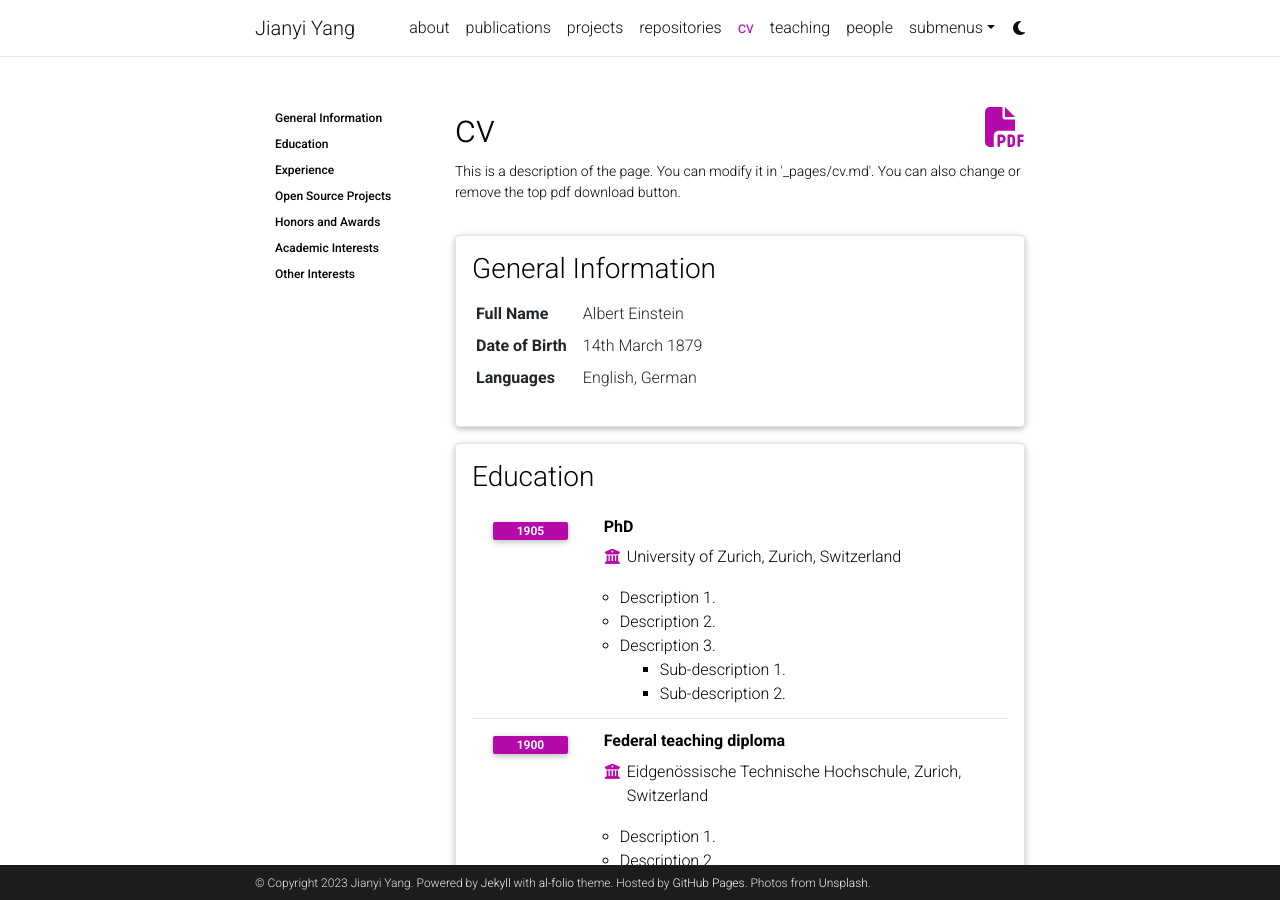
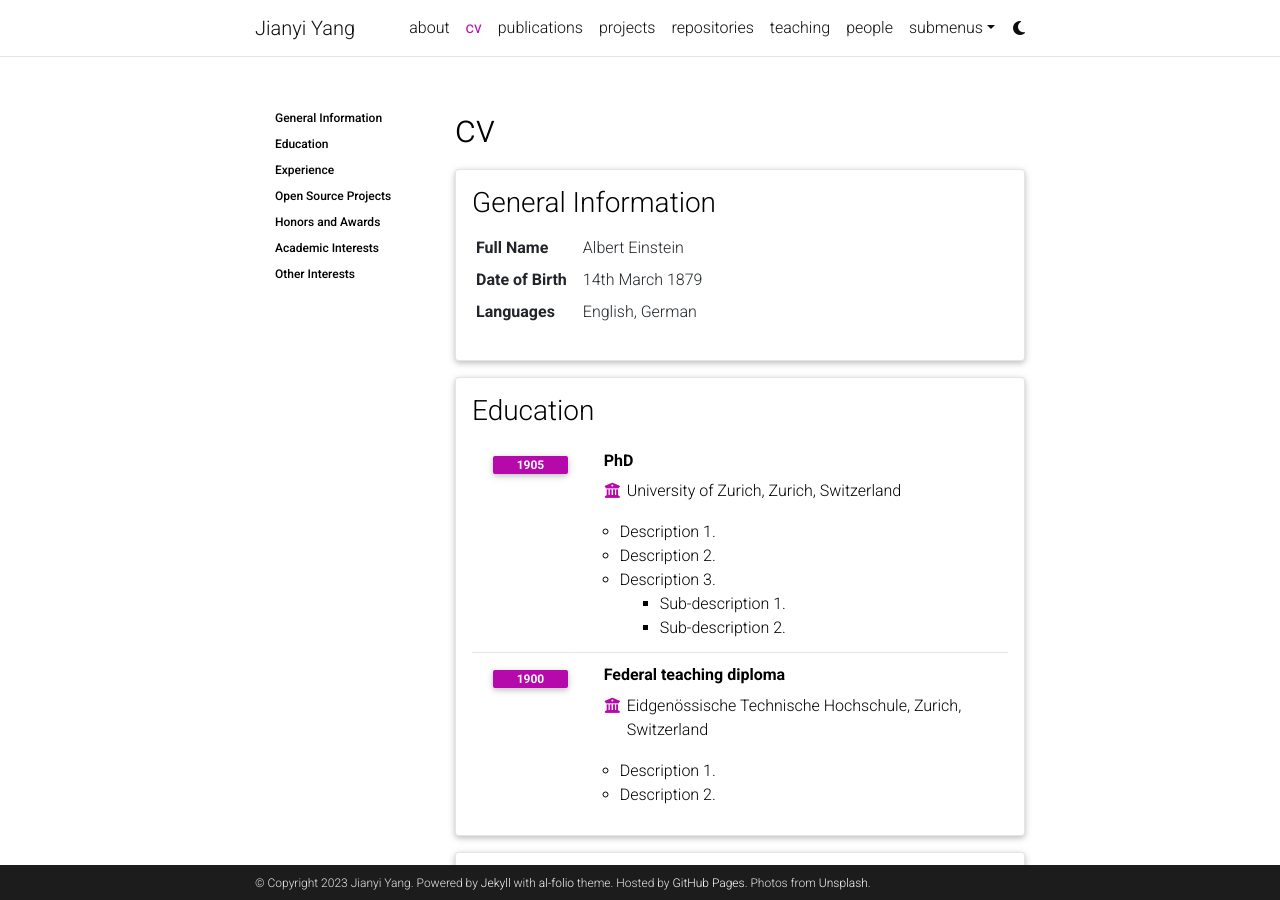
Before and after one commit to JYang-AI/jyang-ai.github.io, a Jekyll site: the page built from _pages/cv.md, in a window 1280 px wide and 900 px high. Built offline with Jekyll 4.4.1, drawn with Linux system fonts in a browser that asks for light colours; comment, search, counter and statistics services are not loaded; a style sheet for code colours, icons or effects is not loaded.

Commit message:
Update cv.md

```diff
--- a/_pages/cv.md
+++ b/_pages/cv.md
@@ -3,9 +3,9 @@
 permalink: /cv/
 title: cv
 nav: true
-nav_order: 4
-cv_pdf: example_pdf.pdf
-description: This is a description of the page. You can modify it in '_pages/cv.md'. You can also change or remove the top pdf download button.
+nav_order: 1
+cv_pdf:
+description:
 toc:
   sidebar: left
 ---
```
